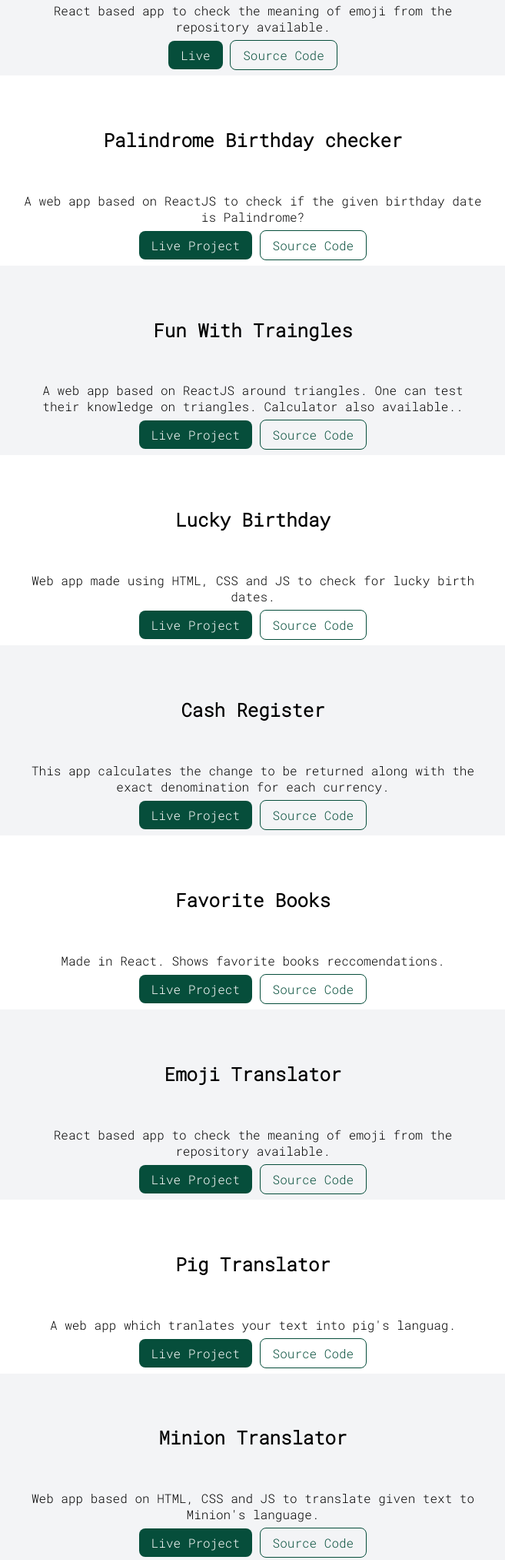
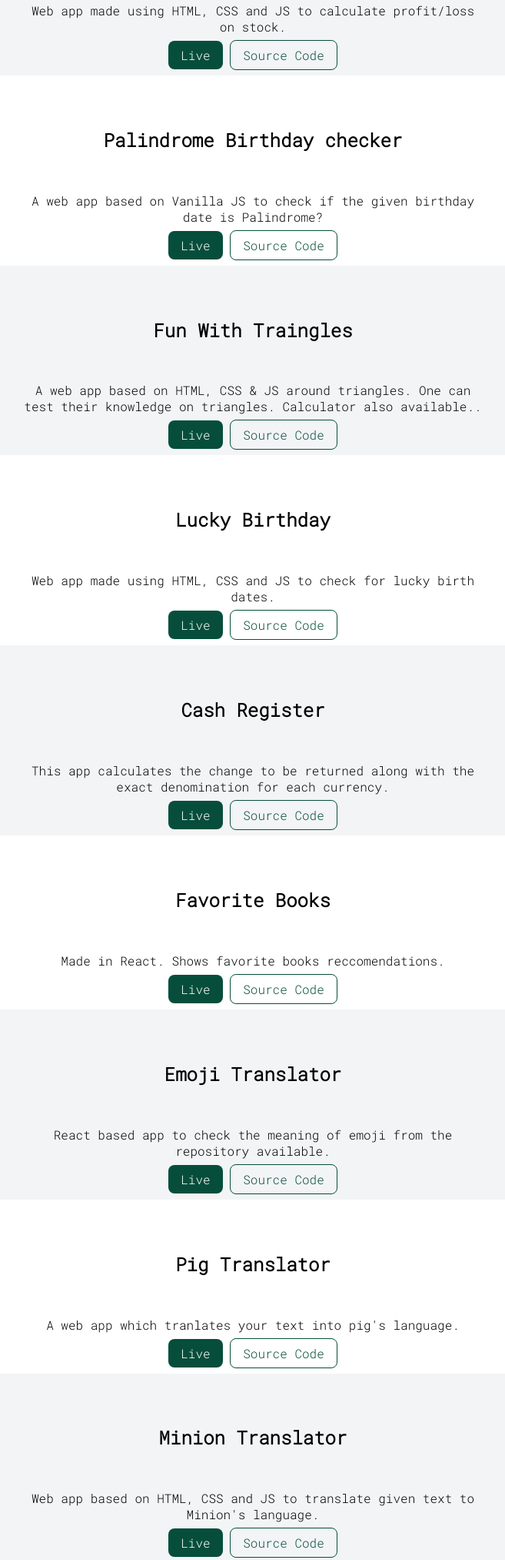
Before and after one commit to vishalg8454/portfolio, a plain HTML site: page projects.html in a window 1280 px wide. Shown: the part 265-2291 px from the top of the page at 77% size, without its empty margins (311-968 px from the left). Drawn offline with Linux system fonts and the light colour scheme.

Commit message:
update projects

```diff
--- a/projects.html
+++ b/projects.html
@@ -29,7 +29,7 @@
     <section class="section ow" style="padding: 1rem;">
         <div class="container container-center">
             <h1>Stock Profile & Loss Calculator</h1>
-            <p>React based app to check the meaning of emoji from the repository available.</p>
+            <p>Web app made using HTML, CSS and JS to calculate profit/loss on stock.</p>
                 <a href="https://practical-bose-3d475f.netlify.app/" class="link link-primary">Live</a>
                 <a href="https://github.com/vishalg8454/stock_profit" class="link link-secondary">Source Code</a>
         </div>
@@ -38,8 +38,8 @@
     <section class="section" style="padding: 1rem;">
         <div class="container container-center">
             <h1>Palindrome Birthday checker</h1>
-            <p>A web app based on ReactJS to check if the given birthday date is Palindrome?</p>
-            <a href="https://youthful-noether-b59273.netlify.app/" class="link link-primary">Live Project</a>
+            <p>A web app based on Vanilla JS to check if the given birthday date is Palindrome?</p>
+            <a href="https://youthful-noether-b59273.netlify.app/" class="link link-primary">Live</a>
 
             <a href="https://github.com/vishalg8454/birthday_palindrome" class="link link-secondary">Source Code</a>
         </div>
@@ -48,8 +48,8 @@
     <section class="section ow" style="padding: 1rem;">
         <div class="container container-center">
             <h1>Fun With Traingles</h1>
-            <p>A web app based on ReactJS around triangles. One can test their knowledge on triangles. Calculator also available..</p>
-                <a href="https://blissful-blackwell-8df5c5.netlify.app/" class="link link-primary">Live Project</a>
+            <p>A web app based on HTML, CSS & JS around triangles. One can test their knowledge on triangles. Calculator also available..</p>
+                <a href="https://blissful-blackwell-8df5c5.netlify.app/" class="link link-primary">Live</a>
                 <a href="https://github.com/vishalg8454/fun_with_traingles" class="link link-secondary">Source Code</a>
         </div>
     </section>
@@ -58,7 +58,7 @@
         <div class="container container-center">
             <h1>Lucky Birthday</h1>
             <p>Web app made using HTML, CSS and JS to check for lucky birth dates.</p>
-            <a href="https://amazing-austin-64fe9e.netlify.app/" class="link link-primary">Live Project</a>
+            <a href="https://amazing-austin-64fe9e.netlify.app/" class="link link-primary">Live</a>
 
             <a href="https://github.com/vishalg8454/Lucky-Birthday" class="link link-secondary">Source Code</a>
         </div>
@@ -68,7 +68,7 @@
         <div class="container container-center">
             <h1>Cash Register</h1>
             <p>This app calculates the change to be returned along with the exact denomination for each currency.</p>
-            <a href="https://friendly-sinoussi-616340.netlify.app/" class="link link-primary">Live Project</a>
+            <a href="https://friendly-sinoussi-616340.netlify.app/" class="link link-primary">Live</a>
 
             <a href="https://github.com/vishalg8454/cash_register" class="link link-secondary">Source Code</a>
         </div>
@@ -78,7 +78,7 @@
         <div class="container container-center">
             <h1>Favorite Books</h1>
             <p>Made in React. Shows favorite books reccomendations.</p>
-            <a href="https://hyhix.csb.app/" class="link link-primary">Live Project</a>
+            <a href="https://hyhix.csb.app/" class="link link-primary">Live</a>
 
             <a href="https://github.com/vishalg8454/Favorite-books" class="link link-secondary">Source Code</a>
         </div>
@@ -88,7 +88,7 @@
         <div class="container container-center">
             <h1>Emoji Translator</h1>
             <p>React based app to check the meaning of emoji from the repository available.</p>
-                <a href="https://o6d6i.csb.app/" class="link link-primary">Live Project</a>
+                <a href="https://o6d6i.csb.app/" class="link link-primary">Live</a>
                 <a href="https://github.com/vishalg8454/Emoji-Interpreter" class="link link-secondary">Source Code</a>
         </div>
     </section>
@@ -96,8 +96,8 @@
     <section class="section" style="padding: 1rem;">
         <div class="container container-center">
             <h1>Pig Translator</h1>
-            <p>A web app which tranlates your text into pig's languag.</p>
-            <a href="https://nifty-benz-4a9087.netlify.app/" class="link link-primary">Live Project</a>
+            <p>A web app which tranlates your text into pig's language.</p>
+            <a href="https://nifty-benz-4a9087.netlify.app/" class="link link-primary">Live</a>
 
             <a href="https://github.com/vishalg8454/pig_translator" class="link link-secondary">Source Code</a>
         </div>
@@ -107,7 +107,7 @@
         <div class="container container-center">
             <h1>Minion Translator</h1>
             <p>Web app based on HTML, CSS and JS to translate given text to Minion's language.</p>
-            <a href="https://amazing-galileo-08105e.netlify.app/" class="link link-primary">Live Project</a>
+            <a href="https://amazing-galileo-08105e.netlify.app/" class="link link-primary">Live</a>
 
             <a href="https://github.com/vishalg8454/banana_translator" class="link link-secondary">Source Code</a>
         </div>
@@ -117,27 +117,18 @@
         <div class="container container-center">
             <h1>Random Quiz</h1>
             <p>MCQ quiz on random topics. Command line app based on Javascript.</p>
-            <a href="https://replit.com/@vishalg8454/randomQuiz?v=1" class="link link-primary">Live Project</a>
+            <a href="https://replit.com/@vishalg8454/randomQuiz?v=1" class="link link-primary">Live</a>
 
             <a href="https://github.com/vishalg8454/randomQuiz" class="link link-secondary">Source Code</a>
         </div>
     </section>
 
 
-
-
-
-
-
-
-
-
-
     <section class="section ow" style="padding: 1rem;">
         <div class="container container-center">
             <h1>Know Me Quiz</h1>
-            <p>A web app based on ReactJS around triangles. One can test their knowledge on triangles. Calculator also available..</p>
-                <a href="https://replit.com/@vishalg8454/knowMeQuiz?v=1" class="link link-primary">Live Project</a>
+            <p>CLI app made on Repl.it using Node JS. The quiz has questions to check how well you know me? :)</p>
+                <a href="https://replit.com/@vishalg8454/knowMeQuiz?v=1" class="link link-primary">Live</a>
                 <a href="https://github.com/vishalg8454/knowMeQuiz" class="link link-secondary">Source Code</a>
         </div>
     </section>
```
